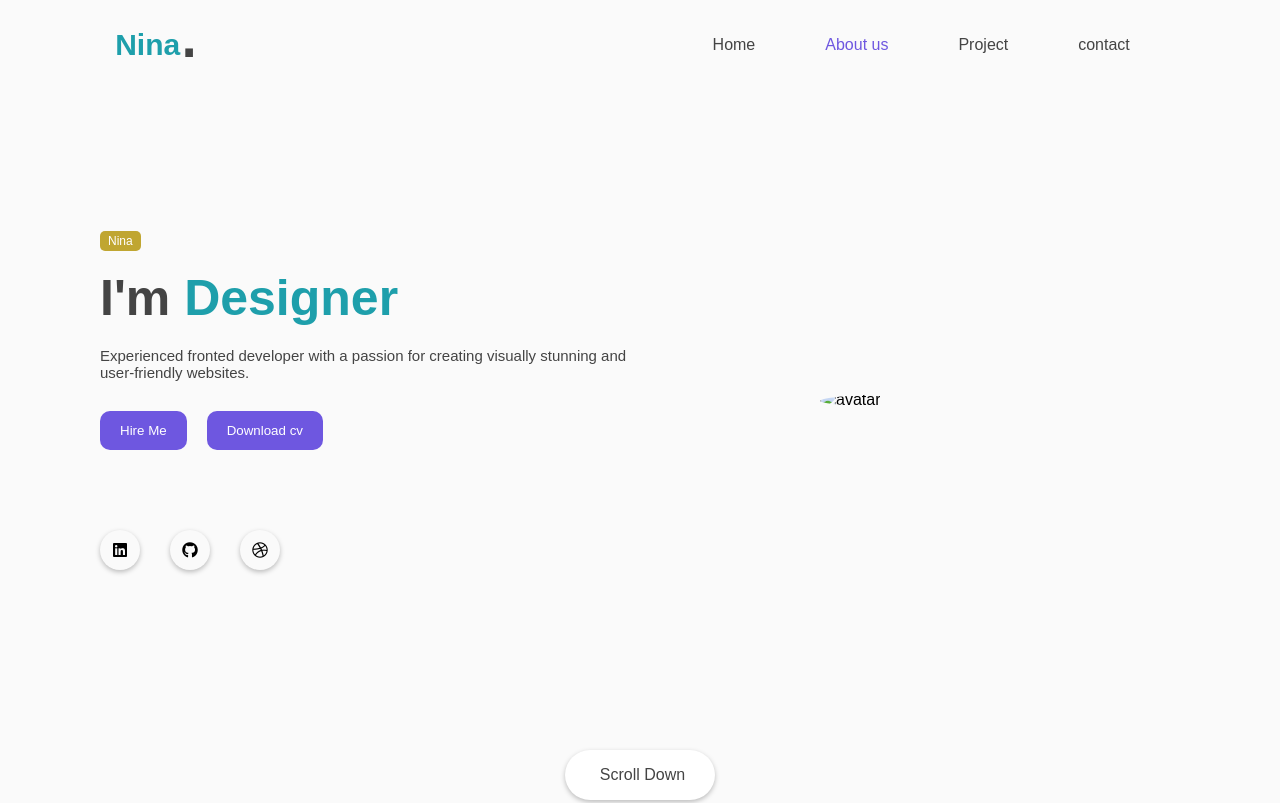
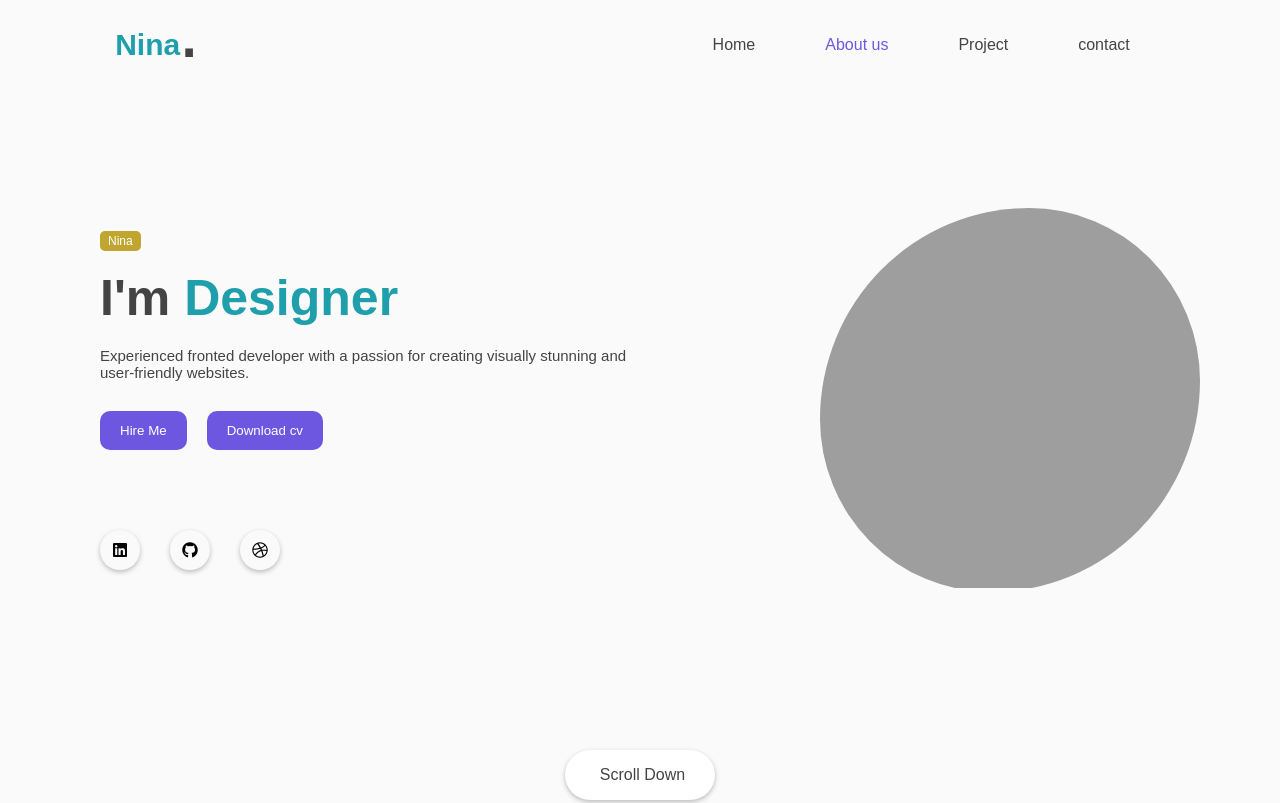
Before and after one commit to Iriboneye-Nina/meet-adev, a plain HTML site: page index.html in a window 1280 px wide. Shown: the top 803 px of the page. Drawn offline with nearby package versions, Linux system fonts and the light colour scheme; the site is published under a folder, as on GitHub Pages, so addresses that start at the root find nothing; some icons are missing.

Commit message:
new-commit

```diff
--- a/index.html
+++ b/index.html
@@ -79,7 +79,7 @@
             </div>
             <div class="featured-image">
                 <div class="image">
-                    <img src="/images/DSC_4530.jpg" alt="avatar">
+                    <img src="./images/DSC_4530.jpg" alt="avatar">
                 </div>
             </div>
              <div class="scroll-icon-box">
```
